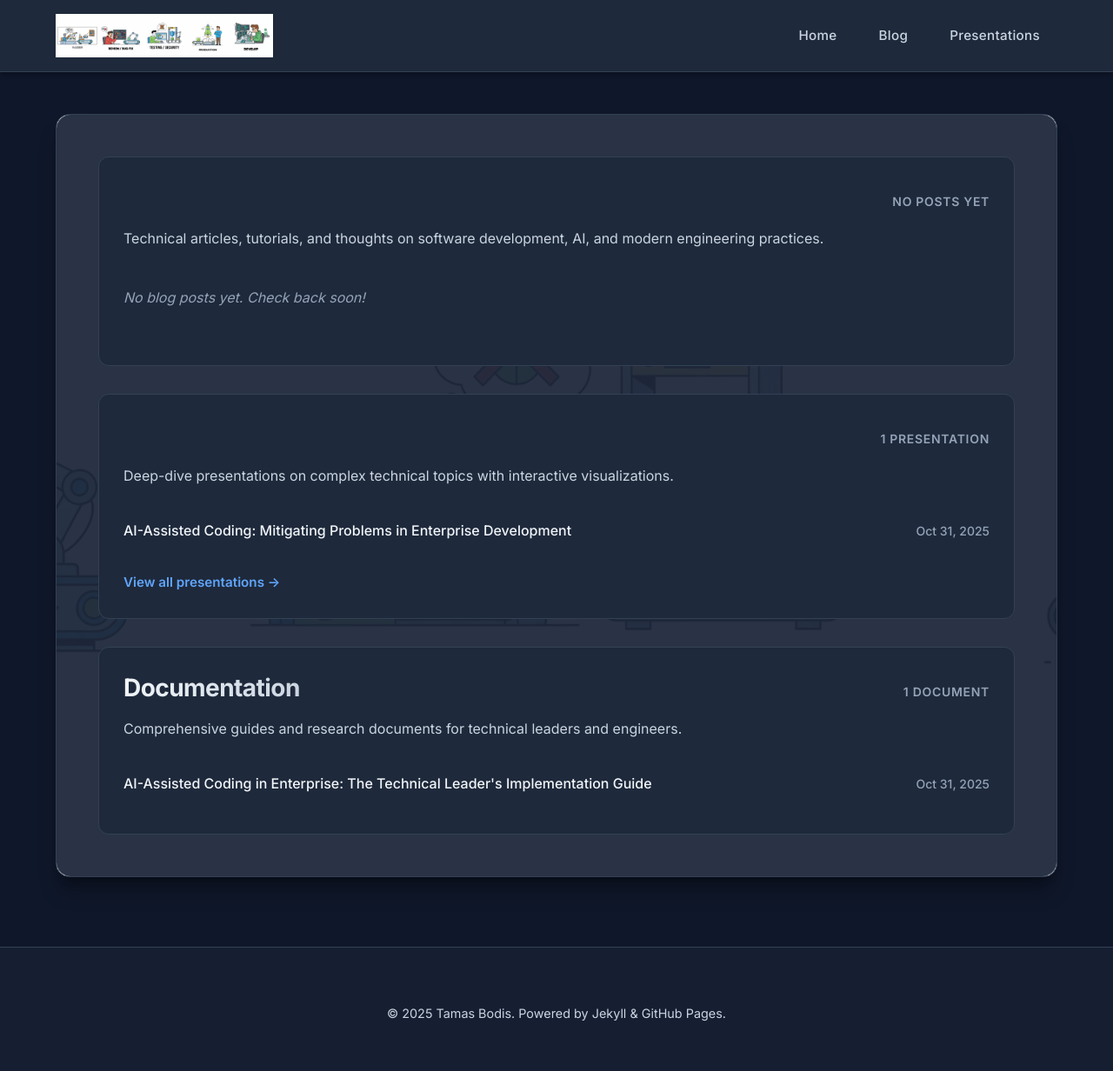
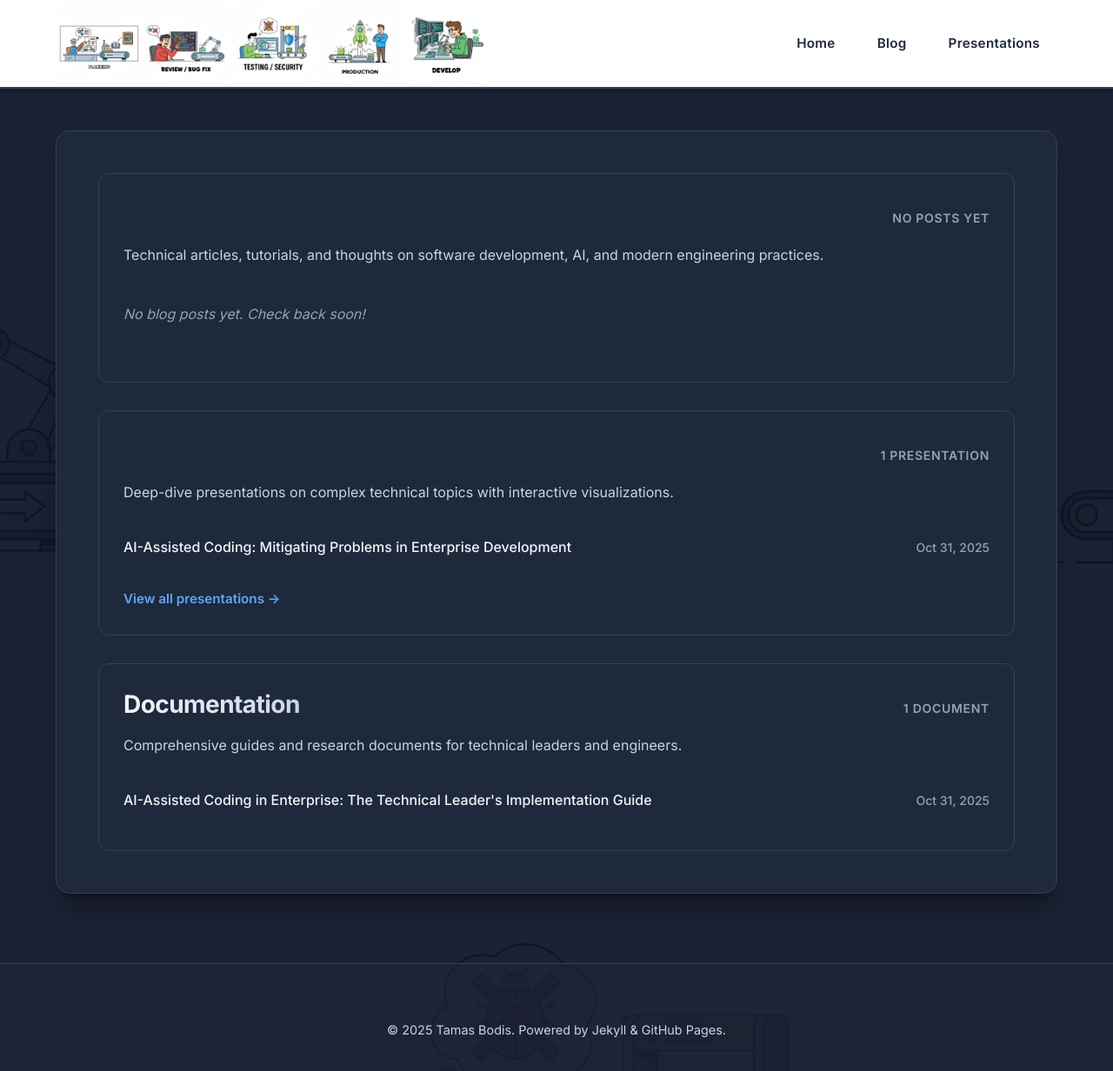
Before and after one commit to bodis/website, a Jekyll site: the page built from index.html, in a window 1280 px wide and 1262 px high. Shown: the top 1232 px of the window at 87% size. Built offline with Jekyll 4.4.1, drawn with Linux system fonts in a browser that asks for light colours.

Commit message:
design 3

```diff
--- a/_layouts/default.html
+++ b/_layouts/default.html
@@ -44,7 +44,25 @@
             line-height: 1.7;
             color: var(--text-primary);
             background: var(--bg-main);
+            background-image: url('{{ site.baseurl }}/assets/images/header.webp');
+            background-size: cover;
+            background-position: center;
+            background-repeat: no-repeat;
+            background-attachment: fixed;
             min-height: 100vh;
+            position: relative;
+        }
+
+        body::before {
+            content: '';
+            position: fixed;
+            top: 0;
+            left: 0;
+            right: 0;
+            bottom: 0;
+            background: var(--bg-main);
+            opacity: 0.95;
+            z-index: -1;
         }
 
         .container {
@@ -55,8 +73,8 @@
 
         /* Header & Navigation Combined */
         header {
-            background: var(--bg-secondary);
-            border-bottom: 1px solid var(--border);
+            background: #ffffff;
+            border-bottom: 2px solid var(--border);
             position: sticky;
             top: 0;
             z-index: 100;
@@ -65,27 +83,28 @@
 
         .header-nav-wrapper {
             display: flex;
-            align-items: center;
+            align-items: stretch;
             justify-content: space-between;
             gap: 32px;
-            padding: 16px 0;
+            min-height: 100px;
         }
 
         .header-branding {
             display: flex;
             align-items: center;
-            gap: 20px;
+            gap: 24px;
         }
 
         .header-image {
-            height: 50px;
+            height: 100px;
             width: auto;
             object-fit: contain;
             flex-shrink: 0;
+            margin: 0;
         }
 
         .header-title {
-            font-size: 1.5rem;
+            font-size: 1.75rem;
             font-weight: 700;
             background: linear-gradient(to right, var(--primary), var(--accent));
             -webkit-background-clip: text;
@@ -122,8 +141,8 @@
             display: block;
             padding: 12px 20px;
             text-decoration: none;
-            color: var(--text-secondary);
-            font-weight: 500;
+            color: #1e293b;
+            font-weight: 600;
             font-size: 0.95rem;
             transition: all 0.3s ease;
             position: relative;
@@ -137,7 +156,7 @@
             bottom: 0;
             left: 0;
             width: 100%;
-            height: 2px;
+            height: 3px;
             background: linear-gradient(to right, var(--primary), var(--secondary));
             transform: scaleX(0);
             transition: transform 0.3s ease;
@@ -145,7 +164,7 @@
         }
 
         nav a:hover {
-            color: var(--text-primary);
+            color: var(--primary);
             background: rgba(102, 126, 234, 0.1);
         }
 
@@ -156,11 +175,6 @@
         /* Main Content */
         main {
             background: var(--bg-card);
-            background-image: url('{{ site.baseurl }}/assets/images/header.webp');
-            background-size: cover;
-            background-position: center;
-            background-repeat: no-repeat;
-            position: relative;
             padding: 48px;
             border-radius: 16px;
             box-shadow:
@@ -169,24 +183,6 @@
             margin: 48px 0;
             border: 1px solid var(--border);
             animation: fadeIn 0.6s ease;
-        }
-
-        main::before {
-            content: '';
-            position: absolute;
-            top: 0;
-            left: 0;
-            right: 0;
-            bottom: 0;
-            background: var(--bg-card);
-            opacity: 0.95;
-            border-radius: 16px;
-            z-index: 0;
-        }
-
-        main > * {
-            position: relative;
-            z-index: 1;
         }
 
         @keyframes fadeIn {
@@ -331,7 +327,12 @@
                 flex-direction: column;
                 align-items: flex-start;
                 gap: 16px;
-                padding: 12px 0;
+                min-height: auto;
+                padding: 16px 0;
+            }
+
+            .header-image {
+                height: 70px;
             }
 
             nav {
@@ -346,11 +347,11 @@
 
         @media (max-width: 768px) {
             .header-image {
-                height: 40px;
+                height: 60px;
             }
 
             .header-title {
-                font-size: 1.25rem;
+                font-size: 1.5rem;
             }
 
             main {
@@ -370,15 +371,16 @@
             }
 
             .header-image {
-                height: 35px;
+                height: 50px;
             }
 
             .header-title {
-                font-size: 1.1rem;
+                font-size: 1.25rem;
             }
 
             nav ul {
                 gap: 4px;
+                flex-wrap: wrap;
             }
 
             nav a {
```
